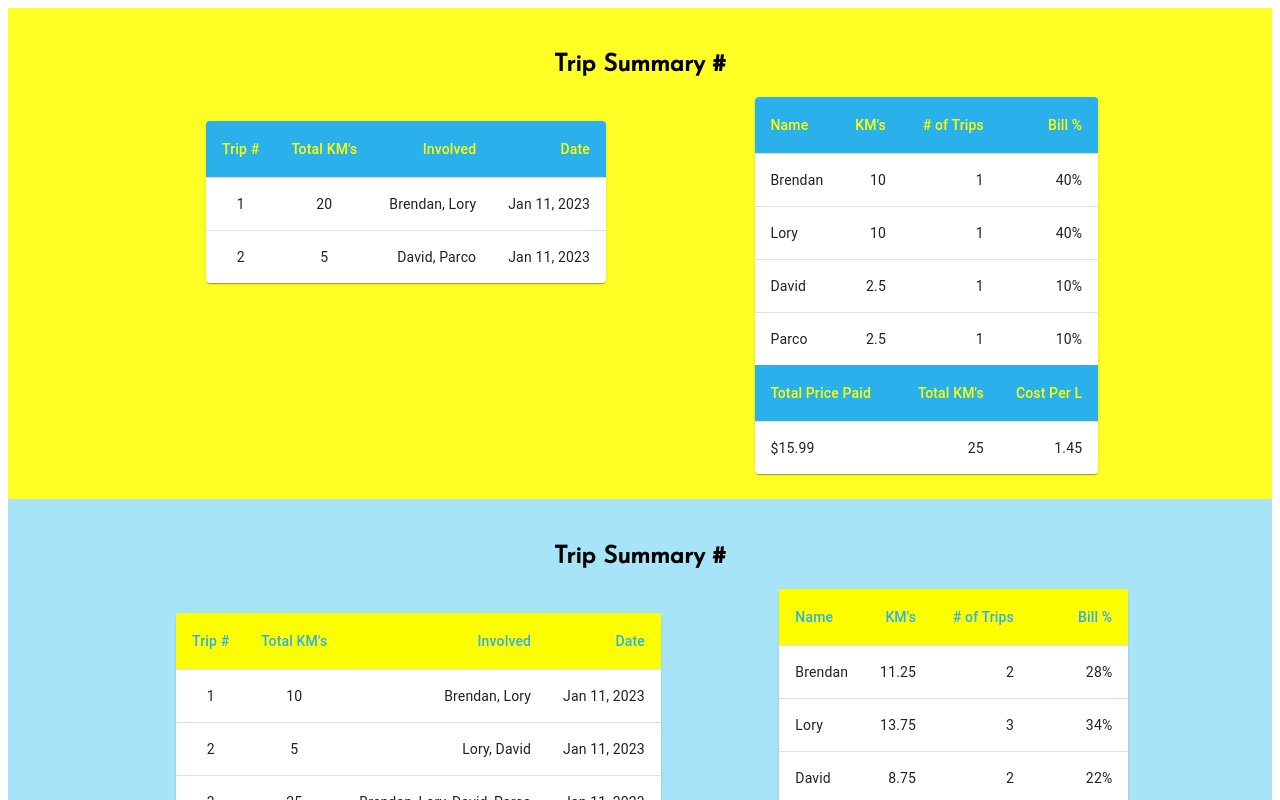
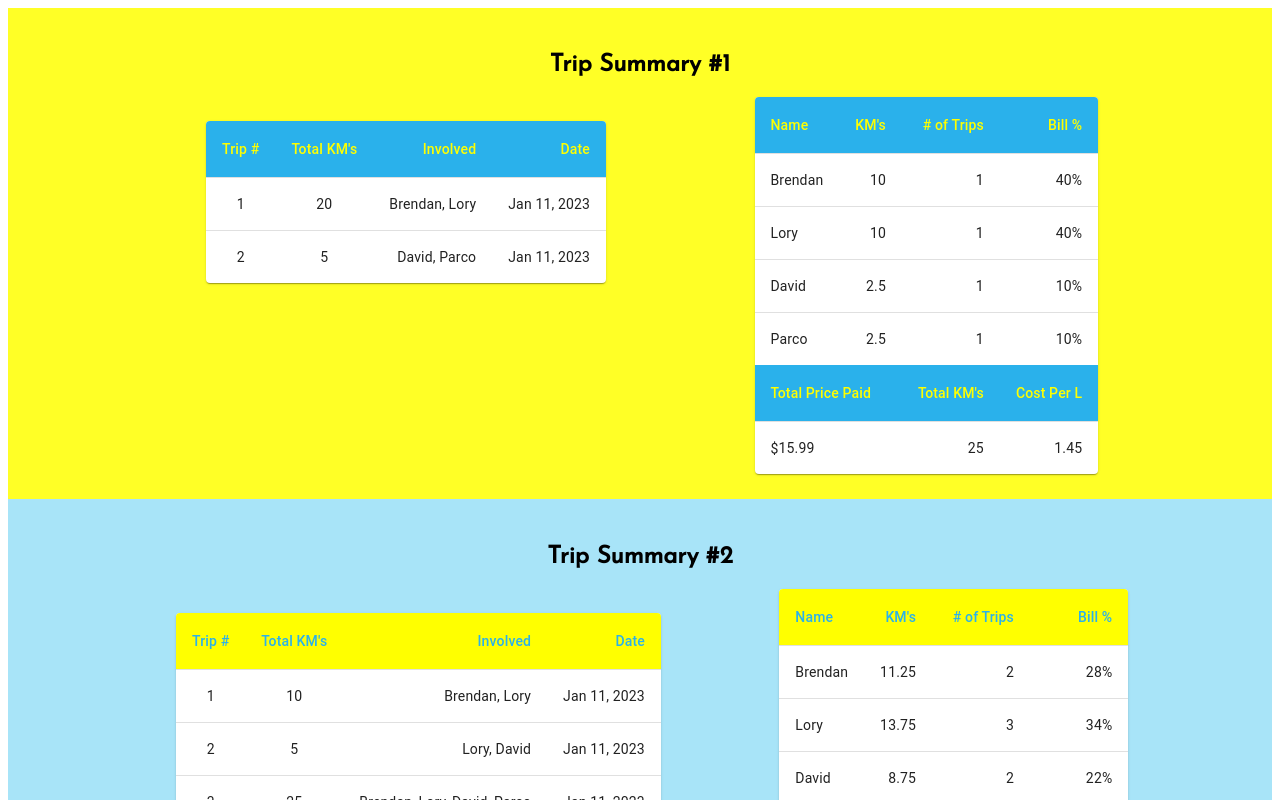
Before and after one commit to woobrendan/Fuel_Splitter, a React (Create React App) app in the folder fuel_splitter/: page /history in a window 1280 px wide. Shown: the top 800 px of the page. Built offline with nearby package versions, Linux system fonts and the light colour scheme.

Commit message:
pass new props tripNum to singleHistory

```diff
--- a/fuel_splitter/src/components/History/GasHistory.tsx
+++ b/fuel_splitter/src/components/History/GasHistory.tsx
@@ -9,7 +9,7 @@ const GasHistory: React.FC = () => {
   return (
     <section id="history">
       {tempHistory.map((bill, index) => (
-        <SingleHistory bill={bill} key={index} />
+        <SingleHistory bill={bill} key={index} tripNum={index + 1} />
       ))}
     </section>
   );
```
